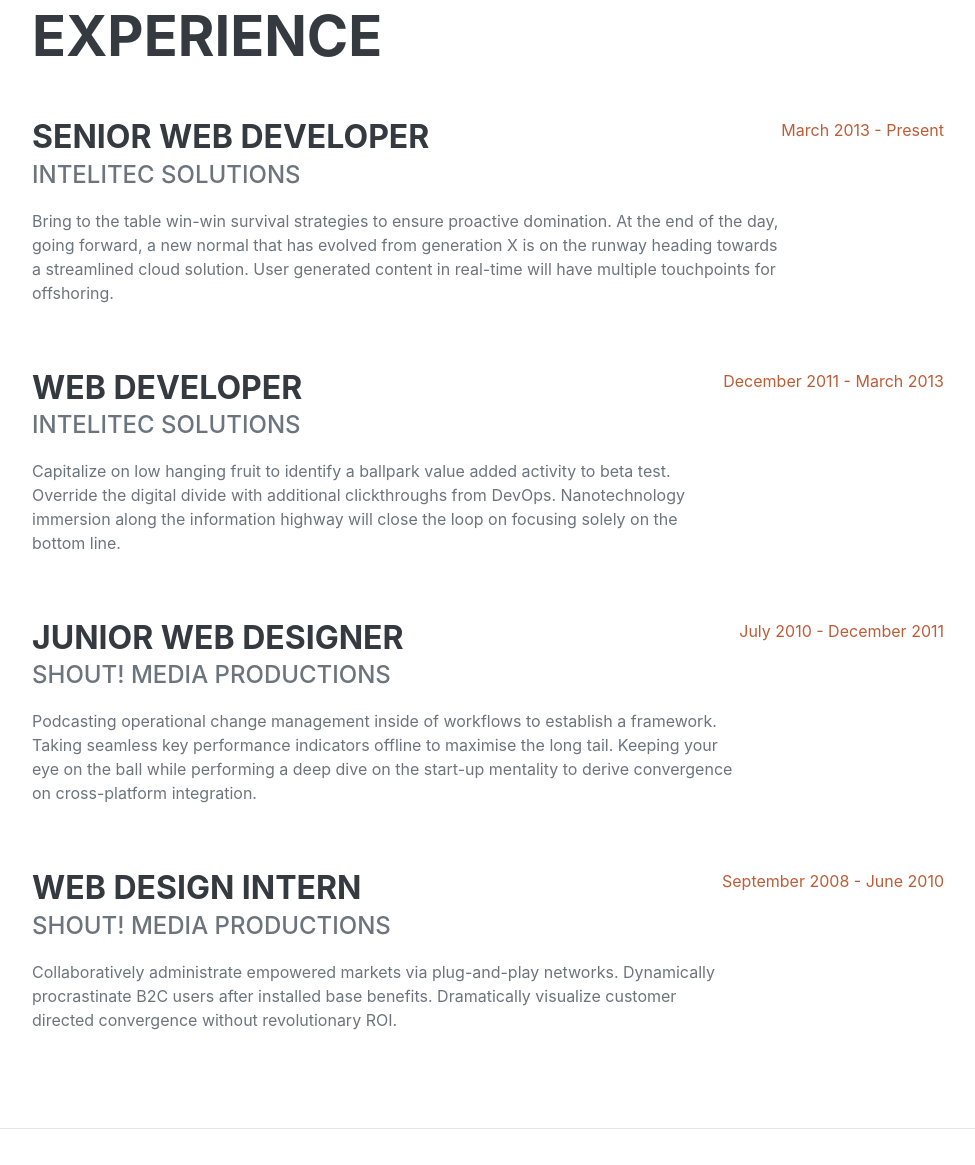
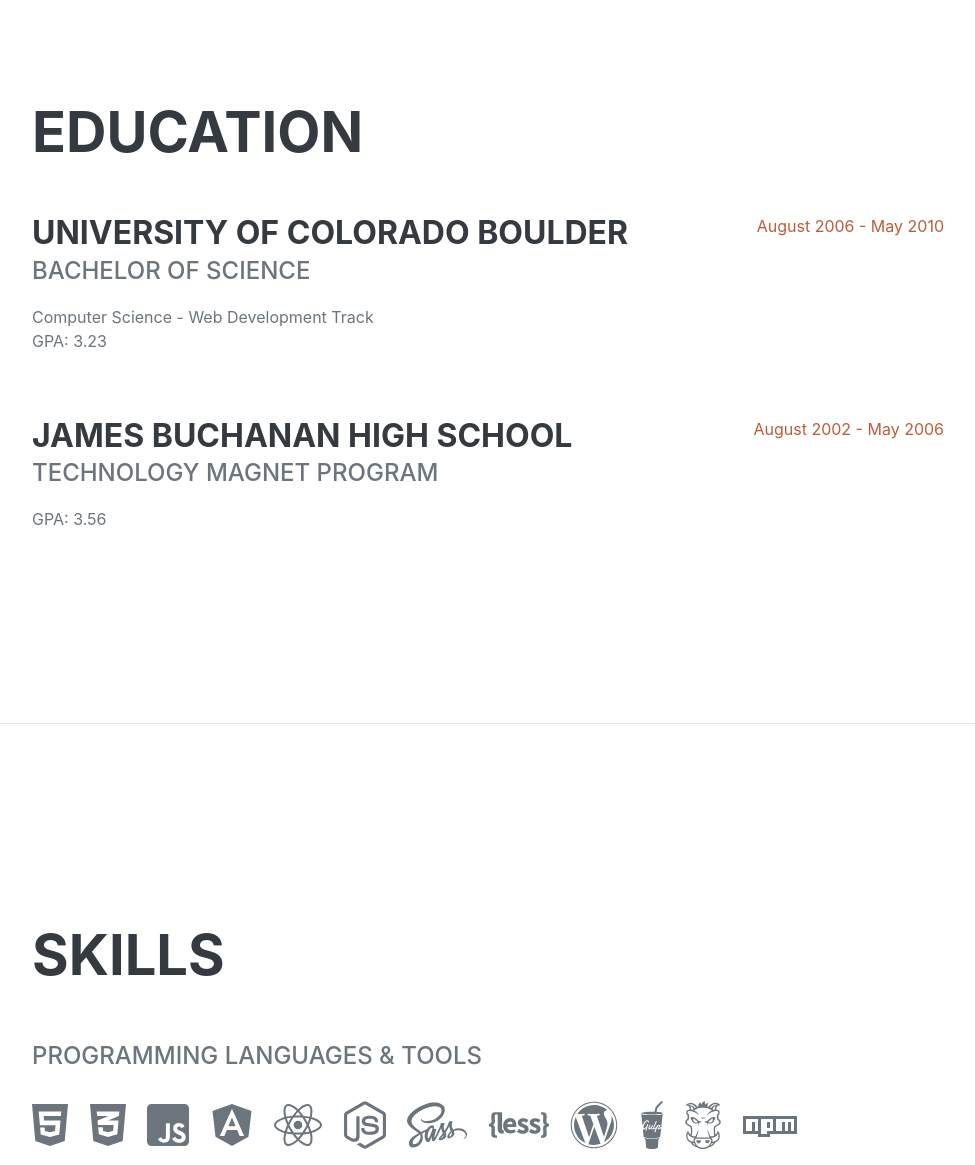
Before and after one commit to a-ergul/a-ergul.github.io, a plain HTML site: page index.html in a window 1280 px wide. Shown: the part 878-2043 px from the top of the page, without its empty margins (288-1263 px from the left). Drawn offline with nearby package versions, Linux system fonts and the light colour scheme; a web font is replaced by a local one.

Commit message:
Update index.html

```diff
--- a/index.html
+++ b/index.html
@@ -26,7 +26,6 @@
             <div class="collapse navbar-collapse" id="navbarSupportedContent">
                 <ul class="navbar-nav">
                     <li class="nav-item"><a class="nav-link js-scroll-trigger" href="#about">About</a></li>
-                    <li class="nav-item"><a class="nav-link js-scroll-trigger" href="#experience">Experience</a></li>
                     <li class="nav-item"><a class="nav-link js-scroll-trigger" href="#education">Education</a></li>
                     <li class="nav-item"><a class="nav-link js-scroll-trigger" href="#skills">Skills</a></li>
                     <li class="nav-item"><a class="nav-link js-scroll-trigger" href="#awards">CERTIFICATIONS</a></li>
@@ -58,44 +57,7 @@
             </section>
             <hr class="m-0" />
             <!-- Experience-->
-            <section class="resume-section" id="experience">
-                <div class="resume-section-content">
-                    <h2 class="mb-5">Experience</h2>
-                    <div class="d-flex flex-column flex-md-row justify-content-between mb-5">
-                        <div class="flex-grow-1">
-                            <h3 class="mb-0">Senior Web Developer</h3>
-                            <div class="subheading mb-3">Intelitec Solutions</div>
-                            <p>Bring to the table win-win survival strategies to ensure proactive domination. At the end of the day, going forward, a new normal that has evolved from generation X is on the runway heading towards a streamlined cloud solution. User generated content in real-time will have multiple touchpoints for offshoring.</p>
-                        </div>
-                        <div class="flex-shrink-0"><span class="text-primary">March 2013 - Present</span></div>
-                    </div>
-                    <div class="d-flex flex-column flex-md-row justify-content-between mb-5">
-                        <div class="flex-grow-1">
-                            <h3 class="mb-0">Web Developer</h3>
-                            <div class="subheading mb-3">Intelitec Solutions</div>
-                            <p>Capitalize on low hanging fruit to identify a ballpark value added activity to beta test. Override the digital divide with additional clickthroughs from DevOps. Nanotechnology immersion along the information highway will close the loop on focusing solely on the bottom line.</p>
-                        </div>
-                        <div class="flex-shrink-0"><span class="text-primary">December 2011 - March 2013</span></div>
-                    </div>
-                    <div class="d-flex flex-column flex-md-row justify-content-between mb-5">
-                        <div class="flex-grow-1">
-                            <h3 class="mb-0">Junior Web Designer</h3>
-                            <div class="subheading mb-3">Shout! Media Productions</div>
-                            <p>Podcasting operational change management inside of workflows to establish a framework. Taking seamless key performance indicators offline to maximise the long tail. Keeping your eye on the ball while performing a deep dive on the start-up mentality to derive convergence on cross-platform integration.</p>
-                        </div>
-                        <div class="flex-shrink-0"><span class="text-primary">July 2010 - December 2011</span></div>
-                    </div>
-                    <div class="d-flex flex-column flex-md-row justify-content-between">
-                        <div class="flex-grow-1">
-                            <h3 class="mb-0">Web Design Intern</h3>
-                            <div class="subheading mb-3">Shout! Media Productions</div>
-                            <p>Collaboratively administrate empowered markets via plug-and-play networks. Dynamically procrastinate B2C users after installed base benefits. Dramatically visualize customer directed convergence without revolutionary ROI.</p>
-                        </div>
-                        <div class="flex-shrink-0"><span class="text-primary">September 2008 - June 2010</span></div>
-                    </div>
-                </div>
-            </section>
-            <hr class="m-0" />
+
             <!-- Education-->
             <section class="resume-section" id="education">
                 <div class="resume-section-content">
```
